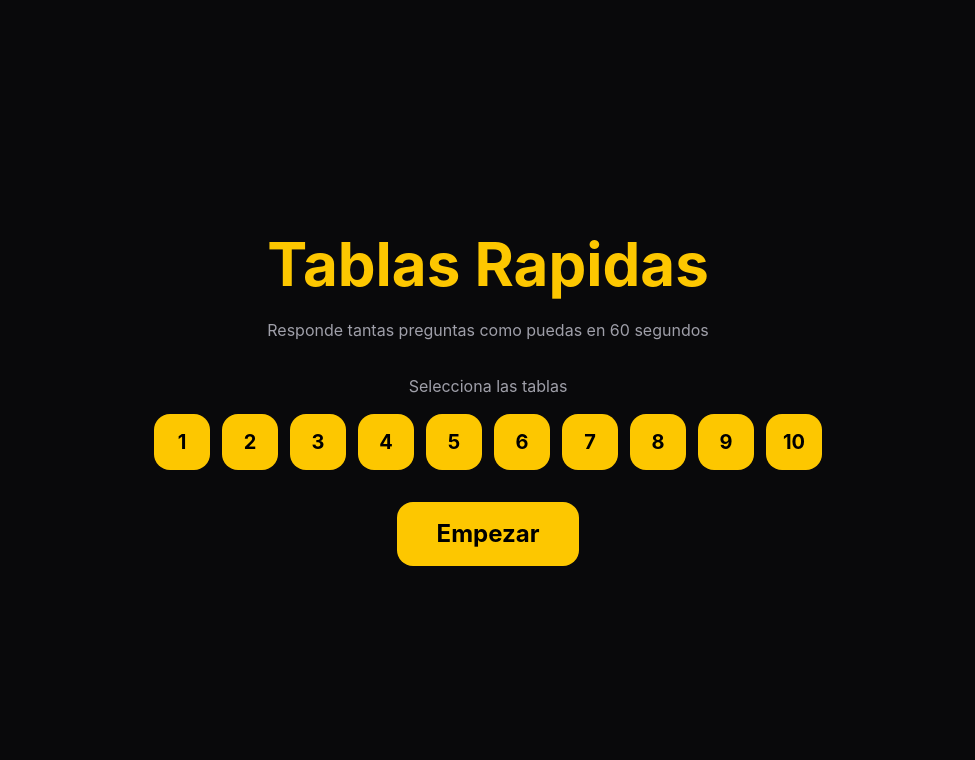
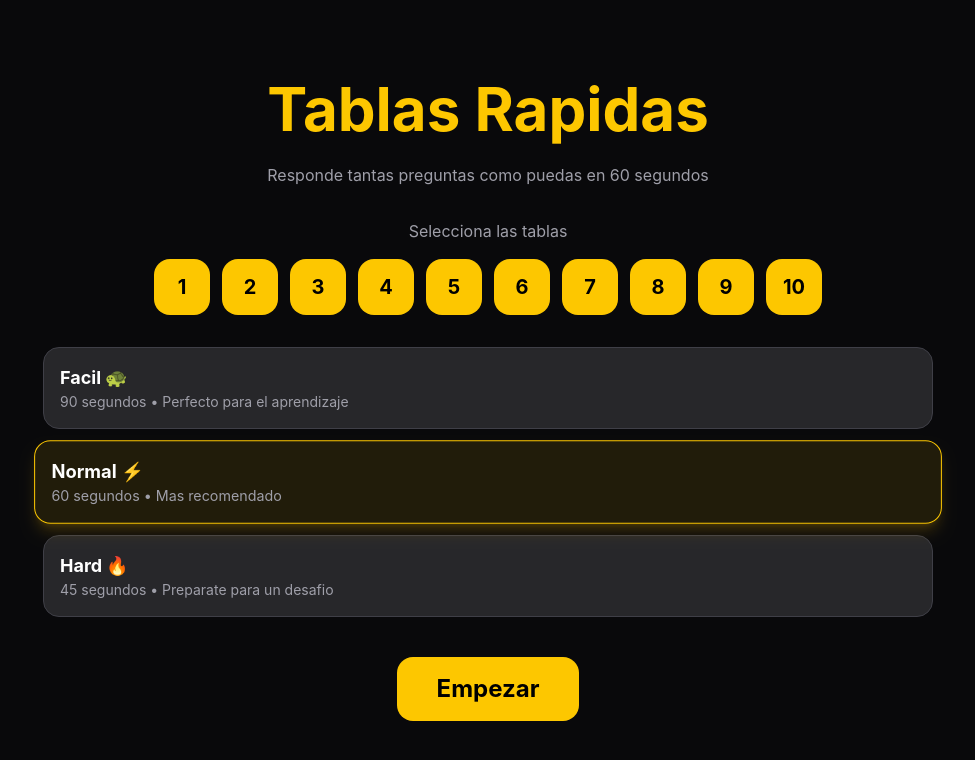
Before and after one commit to JorgeLTC/react-multiply, a React (Vite) app: page / in a window 1280 px wide. Shown: the top 760 px of the page, without its empty margins (152-1127 px from the left). Built offline with nearby package versions, Linux system fonts and the light colour scheme.

Commit message:
Created difficulty options
passing state from app to menuscreen and gamescreen
created an additional ui component for menuscreen called difficultycard, this makes it nice and clean without cluttering too much code inside menuscreen component

```diff
--- a/src/App.tsx
+++ b/src/App.tsx
@@ -5,12 +5,26 @@ import ResultScreen from "./components/ResultScreen";
 import GameScreen from "./components/GameScreen";
 import AchievementToast from './components/AchievementToast';
 import { playSound } from "./utils/audio";
-import type { Achievement } from "./types";
+import { type Difficulty, type Achievement } from "./types";
 import type { Question } from "./types";
 
 
 
 type Screen = "menu" | "game" | "results";
+
+const DIFFICULTY_SETTINGS = {
+    easy: {
+        duration: 90,
+    },
+
+    normal: {
+        duration: 60,
+    },
+
+    hard: {
+        duration: 45,
+    },
+} as const;
 
 function generateQuestion(tables: number[]): Question{
 
@@ -183,6 +197,8 @@ export default function App() {
         generateOptions(question.answer)
     );
 
+    const [difficulty, setDifficulty] = useState<Difficulty>("normal");
+
     /*
         * Generates a brand new question
         * and new answer choices.
@@ -212,7 +228,9 @@ export default function App() {
 
         setTotal(0);
 
-        setTimeLeft(60);
+        setTimeLeft(
+            DIFFICULTY_SETTINGS[difficulty].duration
+        );
 
         setStreak(0);
 
@@ -354,7 +372,7 @@ export default function App() {
 
             {/* Game menu screen */}
             {screen === "menu" && (
-               <MenuScreen onStart={startGame} selectedTables={selectedTables} onToggleTable={toggleTable}/>
+                <MenuScreen onStart={startGame} selectedTables={selectedTables} onToggleTable={toggleTable} difficulty={difficulty} setDifficulty={setDifficulty} />
             )}
 
             {/* Game Screen */}
@@ -371,6 +389,7 @@ export default function App() {
                     bestStreak={bestStreak}
                     feedback={feedback}
                     showPoint={showPoint}
+                    difficulty={difficulty}
                 />
             )}
 
--- /dev/null
+++ b/src/components/DifficultyCard.tsx
@@ -0,0 +1,48 @@
+import type { Difficulty } from "../types";
+
+type DifficultyCardProps = {
+    difficulty: Difficulty;
+    currentDifficulty: Difficulty;
+    title: string;
+    description: string;
+    icon: string;
+    onSelect: (difficulty: Difficulty) => void;
+}
+
+const difficultyStyles = {
+    easy: "border-green-400 bg-green-400/10 shadow-green-500/20",
+    normal: "border-yellow-400 bg-yellow-400/10 shadow-yellow-500/20",
+    hard: "border-red-400 bg-red-400/10 shadow-red-500/20",
+};
+
+export default function DifficultyCard({difficulty, currentDifficulty, title, description, icon, onSelect}: DifficultyCardProps) {
+    return (
+        <button
+            className={`
+                    w-full
+                    rounded-2xl
+                    border
+                    p-4
+                    text-left
+                    transition-all
+                    duration-200
+                    ${
+                        difficulty === currentDifficulty
+                            ? `${difficultyStyles[difficulty]} scale-[1.02] shadow-lg`
+                            : "border-zinc-700 bg-zinc-800 hover:bg-zinc-700"
+                    }
+                `
+            }
+            onClick={() => onSelect(difficulty)}
+            >
+
+            <div className="text-lg font-bold">
+                {title} {icon}
+            </div>
+
+            <div className="text-sm text-zinc-400">
+                {description}
+            </div>
+        </button>
+    );
+}
--- a/src/components/GameScreen.tsx
+++ b/src/components/GameScreen.tsx
@@ -1,4 +1,4 @@
-import type { Question } from "../types";
+import type { Difficulty, Question } from "../types";
 
 
 type GameScreenProps = {
@@ -23,6 +23,8 @@ type GameScreenProps = {
     feedback: "correct" | "wrong" | null;
 
     showPoint: boolean;
+
+    difficulty: Difficulty
 };
 
 export default function GameScreen({
@@ -37,6 +39,7 @@ export default function GameScreen({
     bestStreak,
     feedback,
     showPoint,
+    difficulty,
 }: GameScreenProps) {
     return (
         <div className='w-full max-w-md mx-auto px-4 bg-zinc-900 rounded-3xl p-8 shadow-2xl border border-zinc-800'>
@@ -61,6 +64,10 @@ export default function GameScreen({
 
                     <p className='text-red-400 text-3xl font-bold'>
                         {timeLeft}
+                    </p>
+
+                    <p className="text-sm text-zinc-400">
+                        {difficulty.toUpperCase()}
                     </p>
                 </div>
 
--- a/src/components/MenuScreen.tsx
+++ b/src/components/MenuScreen.tsx
@@ -1,12 +1,17 @@
+import type { Difficulty } from "../types";
+import DifficultyCard from "./DifficultyCard";
+
 type MenuScreenProps = {
     onStart: () => void;
     selectedTables: number[];
     onToggleTable: (table: number) => void;
+    difficulty: Difficulty;
+    setDifficulty: (difficulty: Difficulty) => void;
 };
 
-export default function MenuScreen({onStart, selectedTables, onToggleTable}: MenuScreenProps) {
+export default function MenuScreen({onStart, selectedTables, onToggleTable, difficulty, setDifficulty}: MenuScreenProps) {
     return (
-        <div className="text-center">
+        <div className="text-center space-y-10">
 
             <h1 className="text-6xl font-bold text-yellow-400 mb-6">
                 Tablas Rapidas
@@ -51,6 +56,35 @@ export default function MenuScreen({onStart, selectedTables, onToggleTable}: Men
                 </div>
             </div>
 
+            <div className="space-y-3">
+                <DifficultyCard
+                    difficulty="easy"
+                    currentDifficulty={difficulty}
+                    title="Facil"
+                    description="90 segundos • Perfecto para el aprendizaje"
+                    icon="🐢"
+                    onSelect={setDifficulty}
+                />
+                <DifficultyCard
+                    difficulty="normal"
+                    currentDifficulty={difficulty}
+                    title="Normal"
+                    description="60 segundos • Mas recomendado"
+                    icon="⚡"
+                    onSelect={setDifficulty}
+                />
+                <DifficultyCard
+                    difficulty="hard"
+                    currentDifficulty={difficulty}
+                    title="Hard"
+                    description="45 segundos • Preparate para un desafio"
+                    icon="🔥"
+                    onSelect={setDifficulty}
+                />
+            </div>
+
+
+            <div className="">
                 <button
                     onClick={onStart}
                     className="
@@ -68,5 +102,7 @@ export default function MenuScreen({onStart, selectedTables, onToggleTable}: Men
                     Empezar
                 </button>
             </div>
+
+        </div>
     );
 }
--- a/src/types.ts
+++ b/src/types.ts
@@ -9,3 +9,5 @@ export type Question = {
     b: number;
     answer: number;
 };
+
+export type Difficulty =  "easy"| "normal" | "hard";
```
Lines whose indentation alone changed are shown as unchanged.
